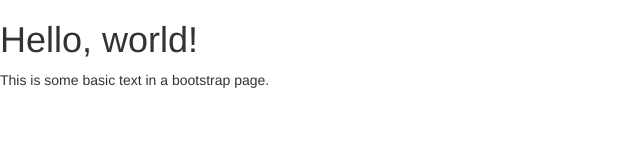
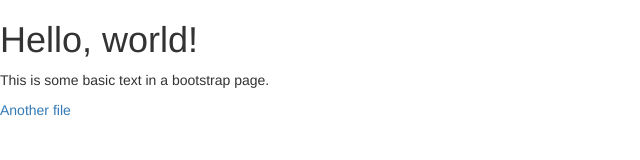
Before and after one commit to markm208/pages-test, a plain HTML site: page index.html in a window 1280 px wide. Shown: the full height of the page, 0-640 px from the left. Drawn offline with nearby package versions, Linux system fonts and the light colour scheme.

Commit message:
Added another file

```diff
--- a/index.html
+++ b/index.html
@@ -25,6 +25,7 @@
 	<body>
 		<h1>Hello, world!</h1>
 		<p>This is some basic text in a bootstrap page.</p>
+		<a href="another-file.html">Another file</a>
 
 		<!-- jQuery (necessary for Bootstrap's JavaScript plugins) -->
 		<script src="https://ajax.googleapis.com/ajax/libs/jquery/1.11.3/jquery.min.js"></script>
```
